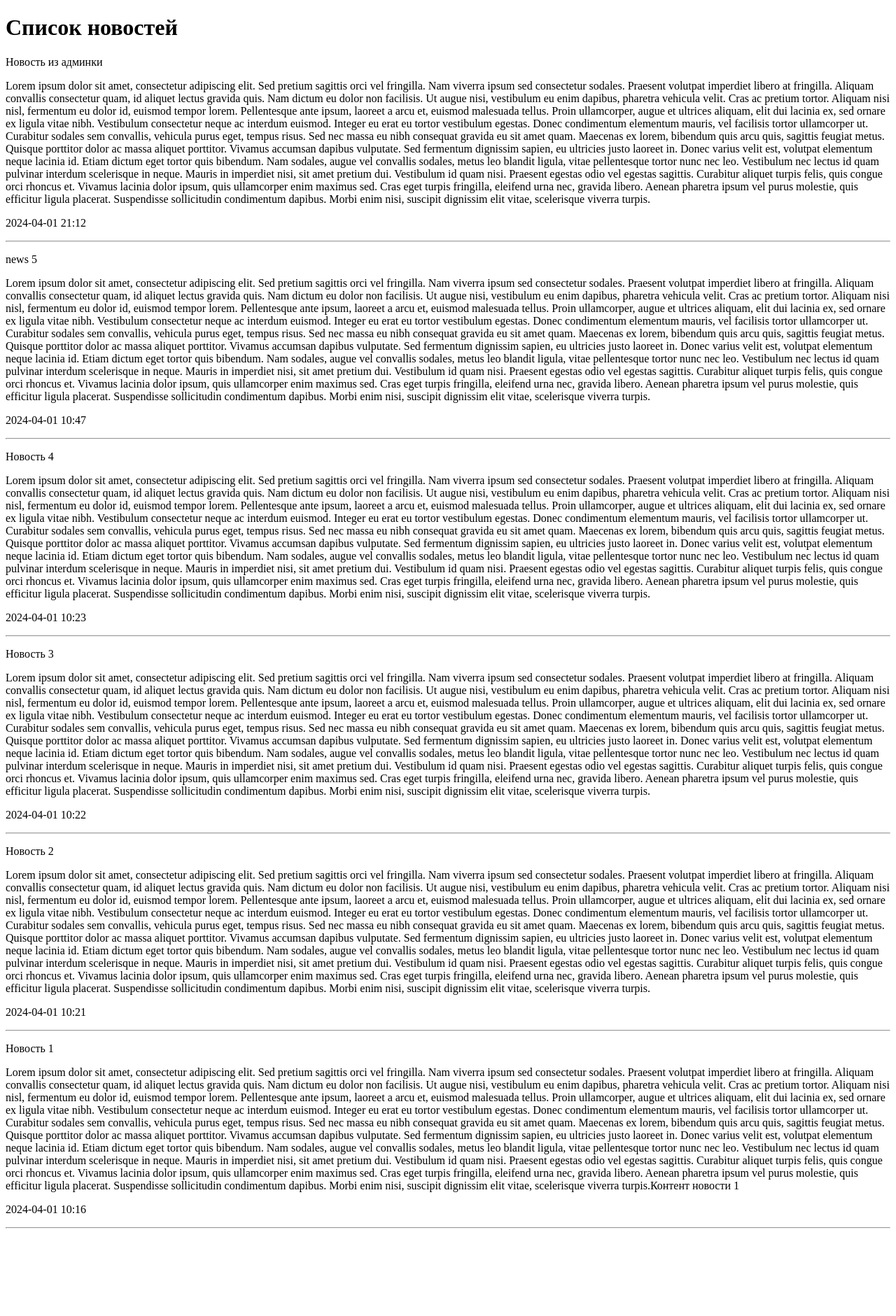
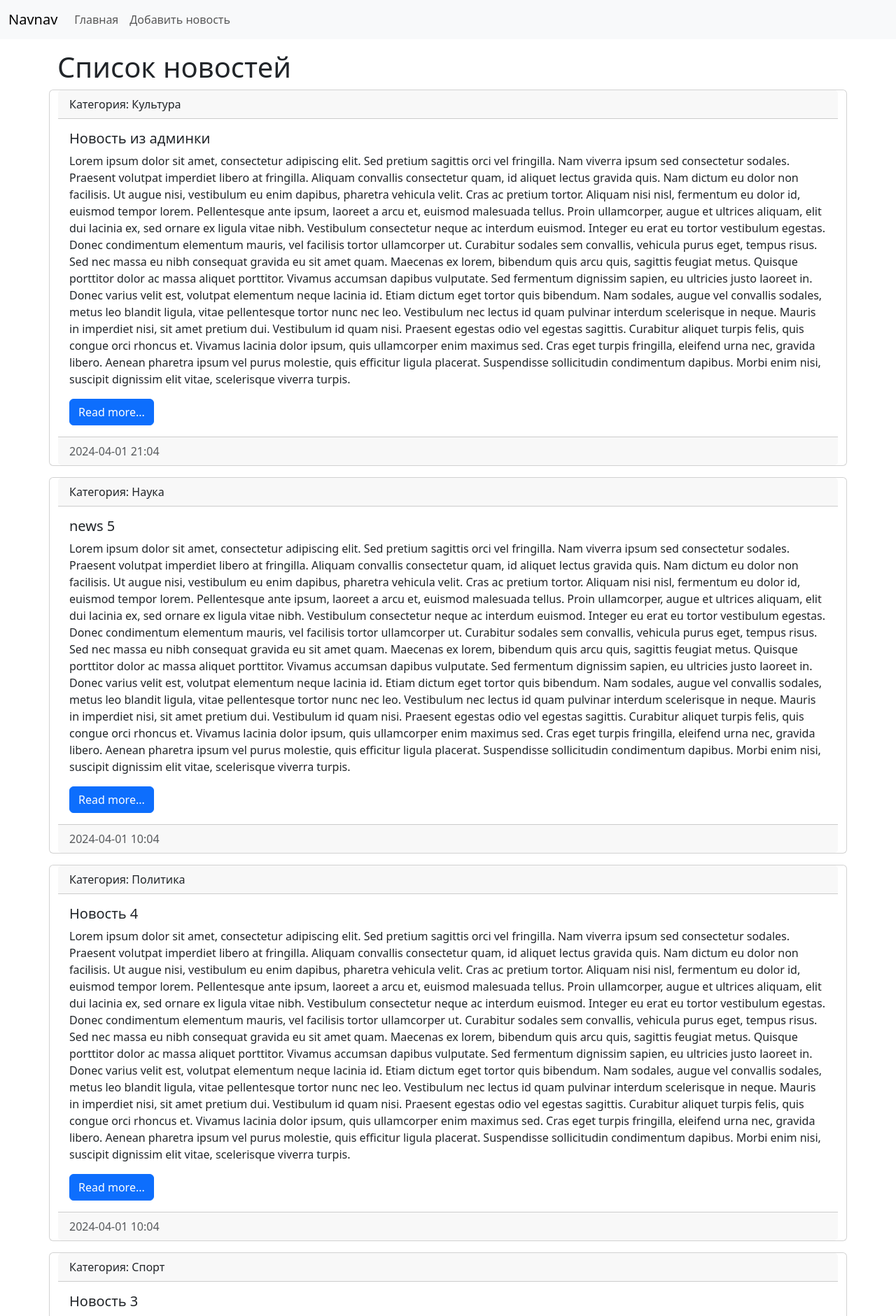
Before and after one commit to AleBur4ik/Django_mydjango, a Django app: page / in a window 1280 px wide. Shown: the top 1881 px of the page at 70% size. Before the commit the page ends 1756 px from the top, so only its background shows below. Run offline with Django 5.2, Linux system fonts and the light colour scheme; data comes from the database, SQL or seed files in the repository; both versions use the stored data as it was after the commit.

Commit message:
15 lesson

```diff
--- a/mysite/news/models.py
+++ b/mysite/news/models.py
@@ -8,6 +8,7 @@ class News(models.Model):
     updated_at = models.DateTimeField(auto_now=True, verbose_name='Изменено')
     photo = models.ImageField(upload_to='photos/%Y/%m/%d/', blank=True, verbose_name='Фото')
     is_published = models.BooleanField(default=True, verbose_name='Опубликовано')
+    category = models.ForeignKey('Category', on_delete=models.PROTECT, null=True, verbose_name='Категория')
 
     def __str__(self):
         return self.title
@@ -16,3 +17,15 @@ class News(models.Model):
         verbose_name = 'Новость'
         verbose_name_plural = 'Новости'
         ordering = ['-created_at']
+
+
+class Category(models.Model):
+    title = models.CharField(max_length=150, db_index=True, verbose_name='Наименование категории')
+
+    class Meta:
+        verbose_name = 'Категория'
+        verbose_name_plural = 'Категории'
+        ordering = ['title']
+
+    def __str__(self):
+        return self.title
--- a/mysite/news/templates/news/index.html
+++ b/mysite/news/templates/news/index.html
@@ -1,22 +1,61 @@
-<!DOCTYPE html>
+<!doctype html>
 <html lang="en">
 <head>
-    <meta charset="UTF-8">
+    <meta charset="utf-8">
+    <meta name="viewport" content="width=device-width, initial-scale=1">
     <title>{{ title }}</title>
+    <link href="https://cdn.jsdelivr.net/npm/bootstrap@5.3.3/dist/css/bootstrap.min.css"
+          rel="stylesheet"
+          integrity="sha384-QWTKZyjpPEjISv5WaRU9OFeRpok6YctnYmDr5pNlyT2bRjXh0JMhjY6hW+ALEwIH"
+          crossorigin="anonymous">
 </head>
 <body>
 
-<h1>Список новостей</h1>
+<nav class="navbar navbar-expand-lg bg-body-tertiary">
+    <div class="container-fluid">
+        <a class="navbar-brand" href="#">Navnav</a>
+        <button class="navbar-toggler" type="button" data-bs-toggle="collapse"
+                data-bs-target="#navbarSupportedContent" aria-controls="navbarSupportedContent"
+                aria-expanded="false" aria-label="Toggle navigation">
+            <span class="navbar-toggler-icon"></span>
+        </button>
+        <div class="collapse navbar-collapse" id="navbarSupportedContent">
+
+            <ul class="navbar-nav me-auto mb-2 mb-lg-0">
+                <li class="nav-item"><a class="nav-link" href="/">Главная</a></li>
+                <li class="nav-item"><a class="nav-link" href="#">Добавить новость</a></li>
+            </ul>
+        </div>
+    </div>
+</nav>
+
+<div class="container mt-3">
+    <h1>{{ title }}</h1>
+    <div class="row">
+        {% for item in news %}
+
+        <div class="card mb-3">
+            <div class="card-header">
+                Категория: {{ item.category.title }}
+            </div>
+            <div class="card-body">
+                <h5 class="card-title">{{ item.title }}</h5>
+                <p class="card-text">{{ item.content }}</p>
+                <a href="#" class="btn btn-primary">Read more...</a>
+            </div>
+            <div class="card-footer text-body-secondary">
+                {{ item.created_at|date:"Y-m-d H:m" }}
+            </div>
+        </div>
+
+        {% endfor %}
+    </div>
+</div>
 
 
-{% for item in news %}
-<div>
-    <p>{{ item.title }}</p>
-    <p>{{ item.content }}</p>
-    <p>{{ item.created_at|date:"Y-m-d H:i" }}</p>
-</div>
-<hr>
-{% endfor %}
+<script src="https://cdn.jsdelivr.net/npm/bootstrap@5.3.3/dist/js/bootstrap.bundle.min.js"
+        integrity="sha384-YvpcrYf0tY3lHB60NNkmXc5s9fDVZLESaAA55NDzOxhy9GkcIdslK1eN7N6jIeHz"
+        crossorigin="anonymous"></script>
 
 </body>
 </html>
--- a/mysite/requirements.txt
+++ b/mysite/requirements.txt
@@ -1,5 +1,5 @@
 asgiref==3.8.1
 Django==5.0.3
-pillow==10.2.0
+pillow==10.3.0
 sqlparse==0.4.4
 typing_extensions==4.10.0
--- a/requirements.txt
+++ /dev/null
@@ -1,4 +0,0 @@
-asgiref==3.8.1
-Django==5.0.3
-sqlparse==0.4.4
-typing_extensions==4.10.0
```
Also changed, not shown: mysite/news/admin.py (+12 -2 lines), mysite/db.sqlite3, mysite/news/migrations/0003_category_news_category.py (added).
